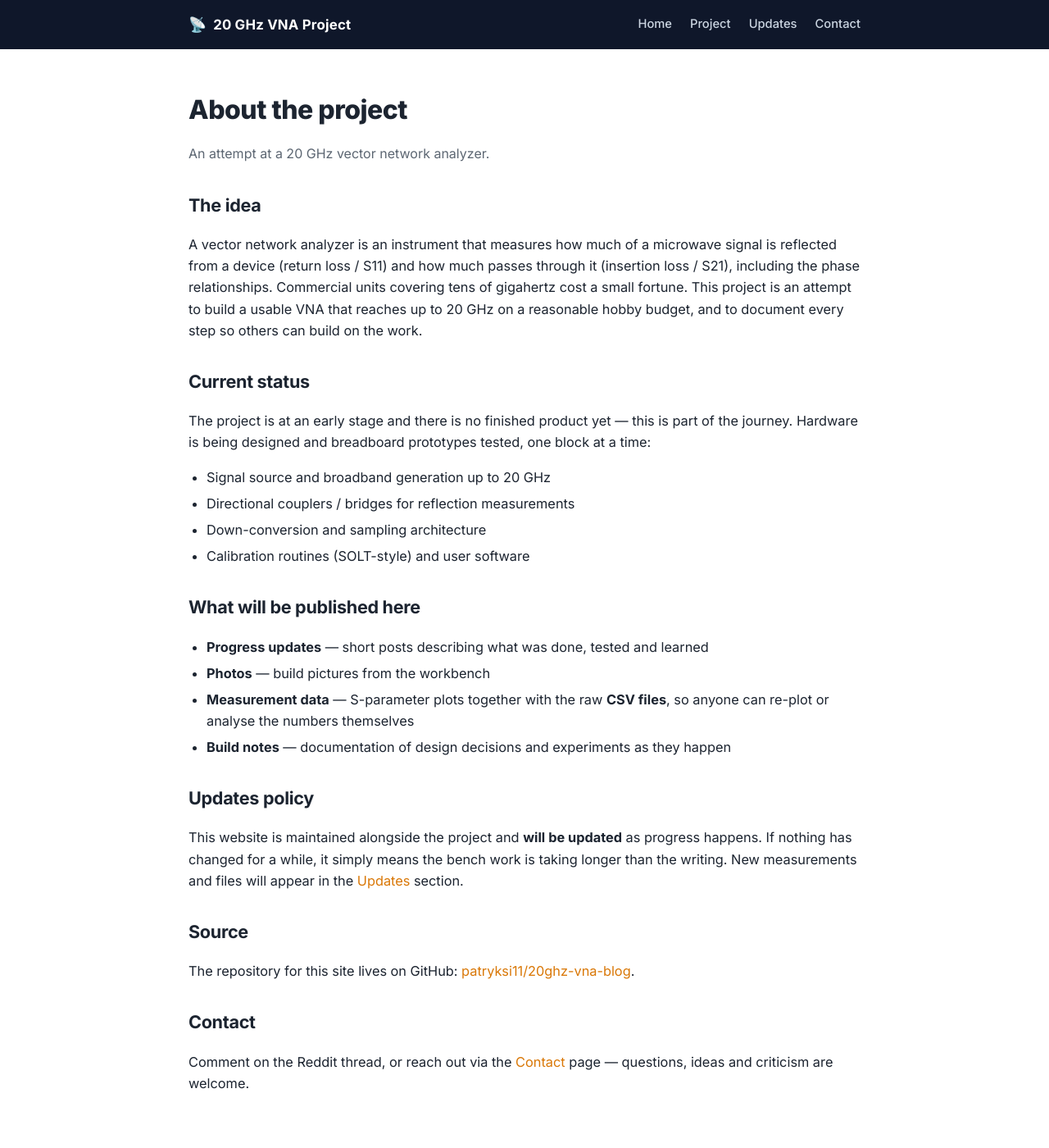
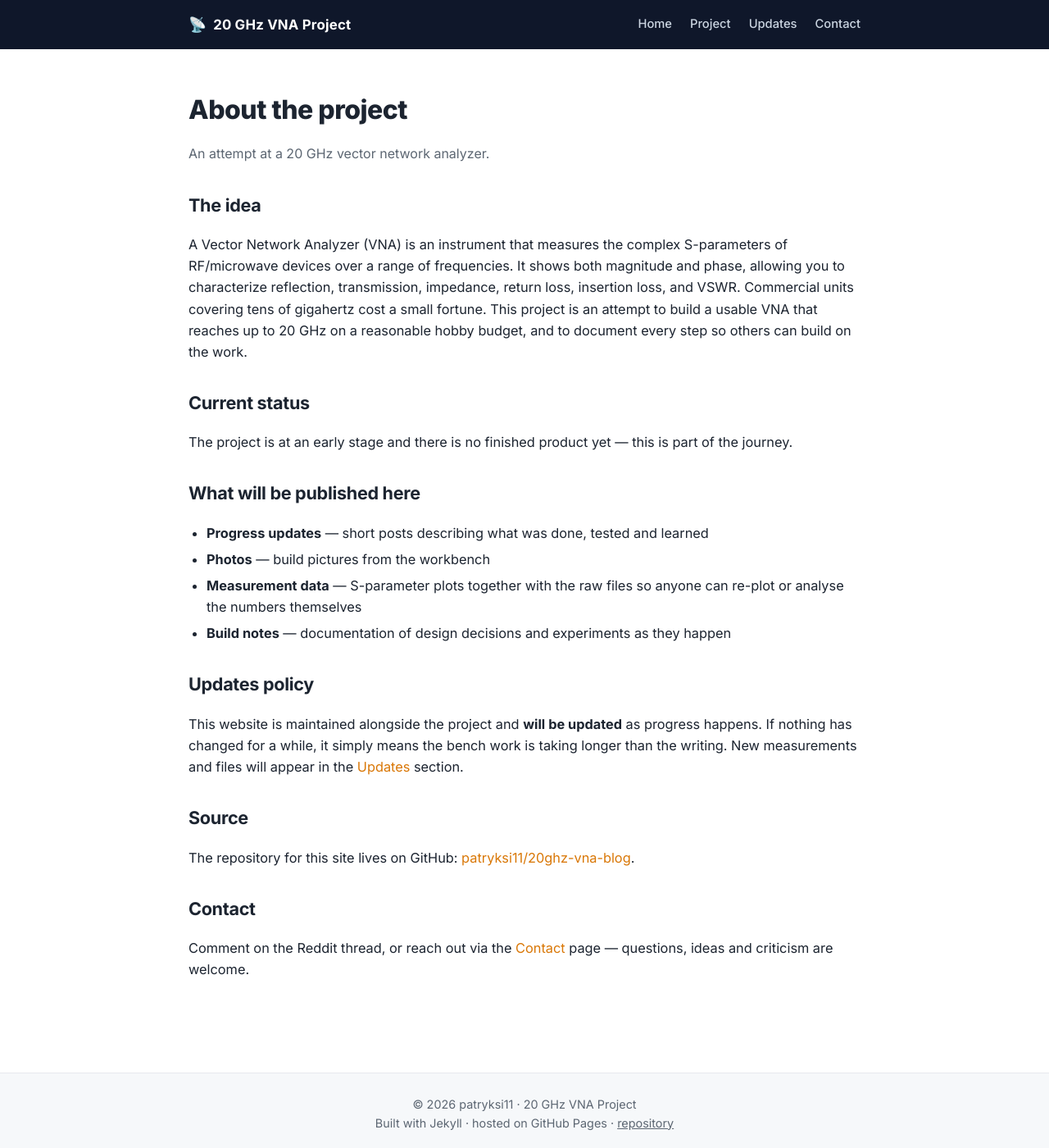
Before and after one commit to patryksi11/20ghz-vna-blog, a Jekyll site: the page built from about.md, in a window 1280 px wide and 1400 px high. Shown: the whole window at 82% size. Built offline with Jekyll 4.4.1, drawn with Linux system fonts in a browser that asks for light colours.

Commit message:
info update

```diff
--- a/about.md
+++ b/about.md
@@ -12,30 +12,21 @@ title: Project
 
     <h2>The idea</h2>
     <p>
-      A vector network analyzer is an instrument that measures how much of a microwave signal is
-      reflected from a device (return loss / S11) and how much passes through it (insertion loss / S21),
-      including the phase relationships. Commercial units covering tens of gigahertz cost a small fortune.
-      This project is an attempt to build a usable VNA that reaches up to 20&nbsp;GHz on a reasonable hobby budget,
-      and to document every step so others can build on the work.
+      A Vector Network Analyzer (VNA) is an instrument that measures the complex S-parameters of RF/microwave devices over a range of frequencies. It shows both magnitude and phase, allowing you to characterize reflection, transmission, impedance, return loss, insertion loss, and VSWR. Commercial units covering tens of gigahertz cost a small fortune.
+      This project is an attempt to build a usable VNA that reaches up to 20&nbsp;GHz on a reasonable hobby budget, and to document every step so others can build on the work.
     </p>
 
     <h2>Current status</h2>
     <p>
       The project is at an early stage and there is no finished product yet — this is part of the journey.
-      Hardware is being designed and breadboard prototypes tested, one block at a time:
     </p>
-    <ul>
-      <li>Signal source and broadband generation up to 20&nbsp;GHz</li>
-      <li>Directional couplers / bridges for reflection measurements</li>
-      <li>Down-conversion and sampling architecture</li>
-      <li>Calibration routines (SOLT-style) and user software</li>
-    </ul>
+
 
     <h2>What will be published here</h2>
     <ul>
       <li><strong>Progress updates</strong> — short posts describing what was done, tested and learned</li>
       <li><strong>Photos</strong> — build pictures from the workbench</li>
-      <li><strong>Measurement data</strong> — S-parameter plots together with the raw <strong>CSV files</strong>,
+      <li><strong>Measurement data</strong> — S-parameter plots together with the raw files
         so anyone can re-plot or analyse the numbers themselves</li>
       <li><strong>Build notes</strong> — documentation of design decisions and experiments as they happen</li>
     </ul>
```
Also changed, not shown: _posts/2026-09-06-project-announcement.md (+2 -4 lines), blog.md (+1 -1 lines), contact.md (+2 -2 lines), index.html (+5 -5 lines).
